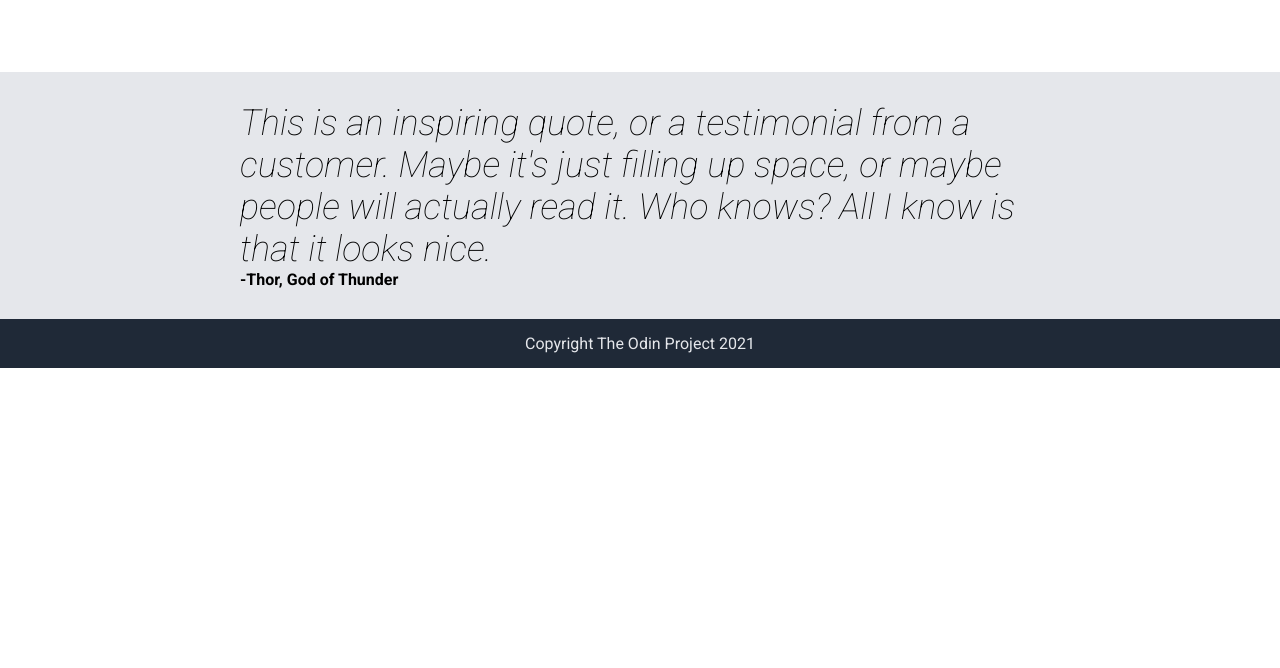
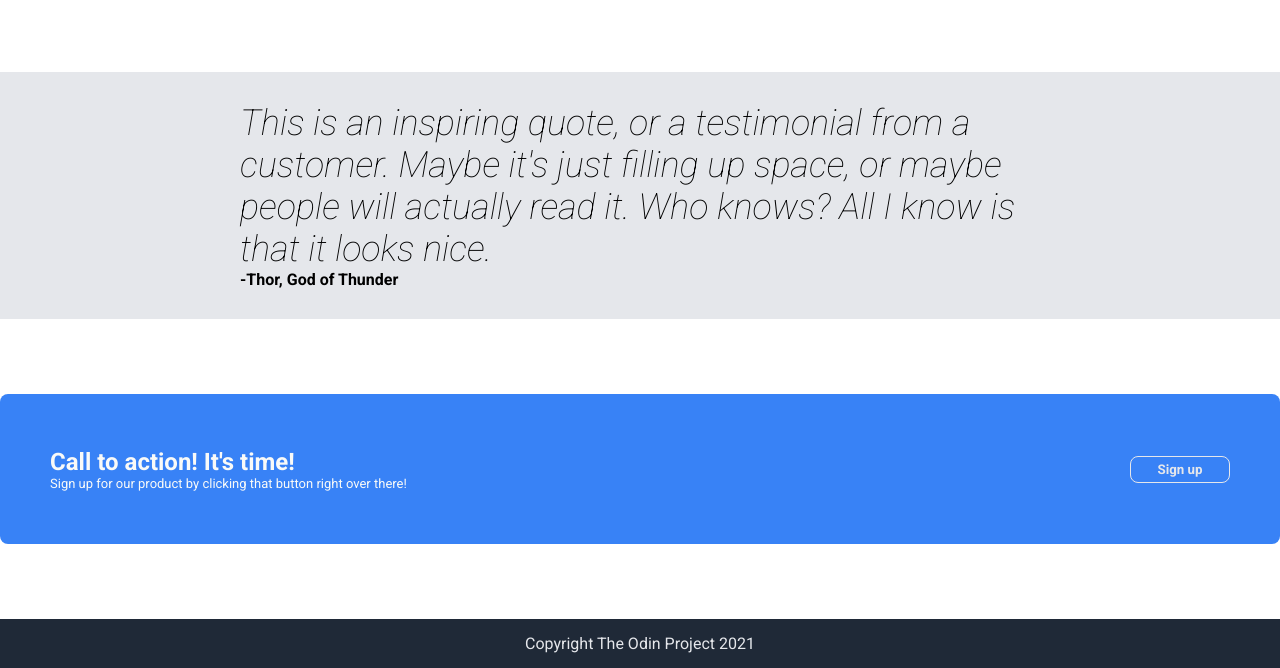
Before and after one commit to Some0ne3lse/training-website, a plain HTML site: page index.html in a window 1280 px wide. Shown: the part 905-1573 px from the top of the page. Before the commit the page ends 1273 px from the top, so only its background shows below. Drawn offline with Linux system fonts and the light colour scheme.

Commit message:
Add blue call to action box

```diff
--- a/index.html
+++ b/index.html
@@ -62,6 +62,15 @@
       </div>
     </div>
   </div>
+  <div class="actioncall">
+    <div class="bluebox">
+      <div class="bluetext">
+        <div class="bluehead">Call to action! It's time!</div>
+        <div class="bluemain">Sign up for our product by clicking that button right over there!</div>
+      </div>
+      <button class="awebutton bottom">Sign up</button>
+    </div>
+  </div>
   <div class="footer">
       Copyright The Odin Project 2021
   </div>
--- a/styles.css
+++ b/styles.css
@@ -135,3 +135,34 @@ justify-content: center;}
 .signature {
   font-weight: bold;
 }
+.actioncall {
+  height: 300px;
+  display: flex;
+  justify-content: center;
+  align-items: center;
+}
+.bluebox {
+  width: 1300px;
+  height: 150px;
+  background-color: #3882F6;
+  display: flex;
+  justify-content: space-between;
+  align-items: center;
+  border-radius: 8px;
+  padding-left: 50px;
+  padding-right: 50px;
+}
+.bottom {
+  border: 1px solid #E5E7EB;
+  align-self: center;
+}
+.bluetext {
+  color: #F9FAF8;
+}
+.bluehead {
+  font-size: 24px;
+  font-weight: bold;
+}
+.bluemain {
+  font-size: small;
+}
```
